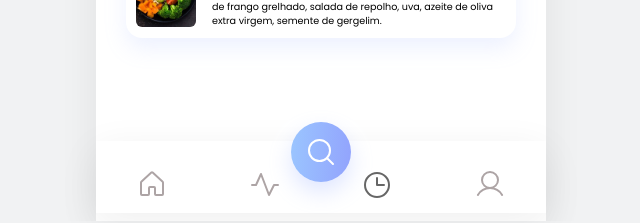
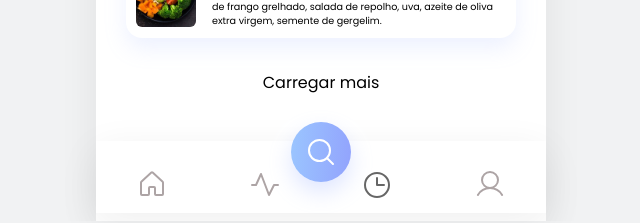
Before and after one commit to clarxyg/carbyapp, a React (Vite) app: page /shoppinglist in a window 1280 px wide. Shown: the part 587-810 px from the top of the page, without its empty margins (319-959 px from the left). Built offline with nearby package versions, Linux system fonts and the light colour scheme.

Commit message:
chore/add loading more

```diff
--- a/src/screens/ShoppingList/index.jsx
+++ b/src/screens/ShoppingList/index.jsx
@@ -19,6 +19,9 @@ export function ShoppingList() {
       <div className='cart'>
         <CartItem />
       </div>
+      <div className='loadingMore'>
+        <span>Carregar mais</span>
+      </div>
       <BottomTabs />
     </Container>
   )
--- a/src/screens/ShoppingList/styles.js
+++ b/src/screens/ShoppingList/styles.js
@@ -26,4 +26,10 @@ export const Container = styled.div`
     gap: 8px;
   }
   }
+
+  .loadingMore {
+    text-align: center;
+    margin-top: 2rem;
+    cursor: pointer;
+  }
 `
```
